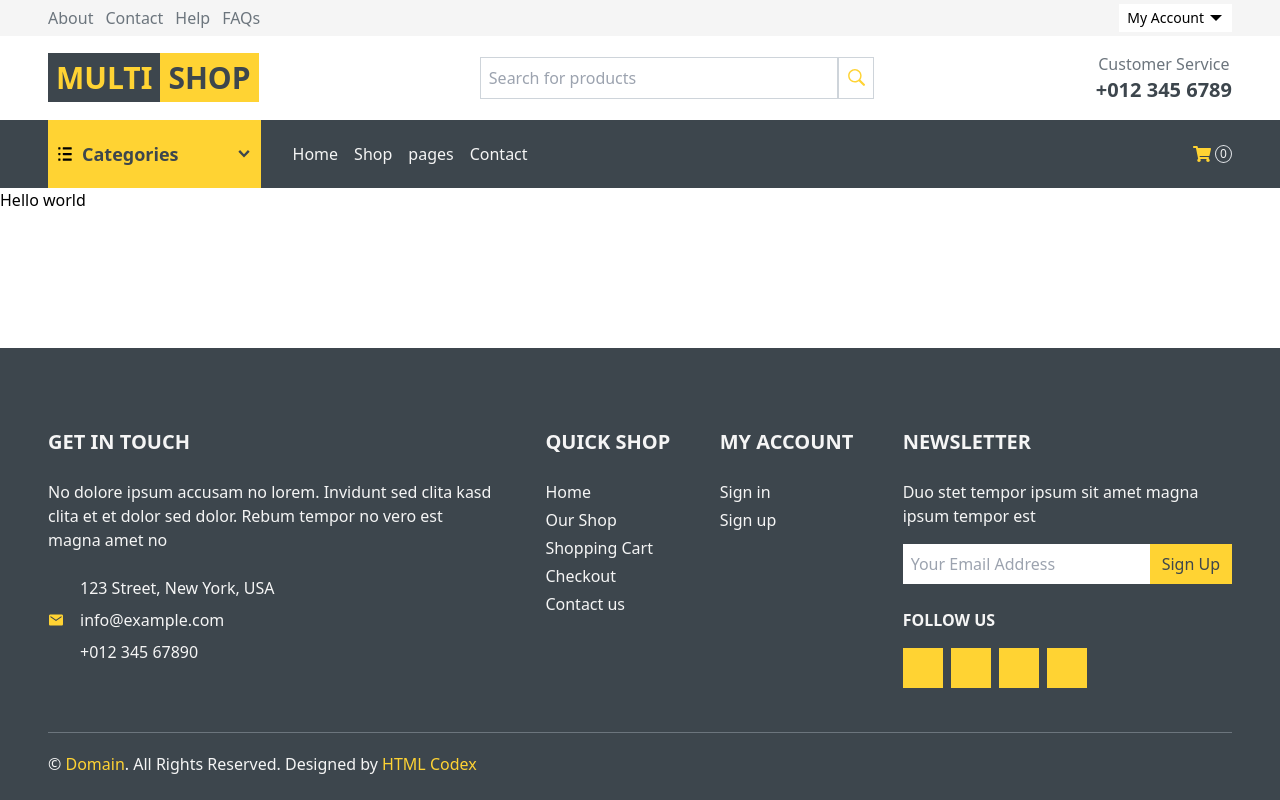
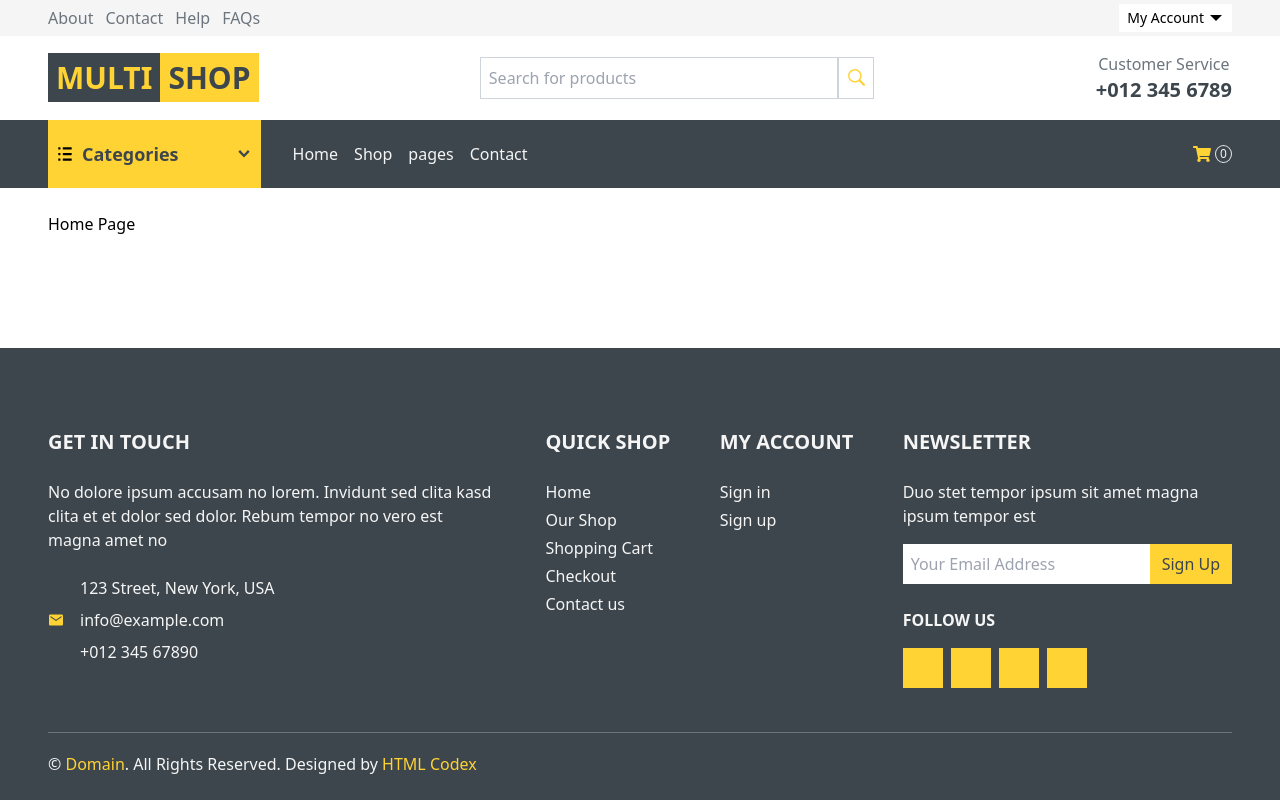
Before and after one commit to Cokejnr7/multishop, a React (Create React App) app: page / in a window 1280 px wide. Built offline with nearby package versions, Linux system fonts and the light colour scheme; some icons are missing.

Commit message:
Route component

```diff
--- a/src/App.js
+++ b/src/App.js
@@ -1,11 +1,15 @@
 import Header from "./components/Header";
 import Footer from "./components/Footer";
+import Home from "./screens/Home";
+import Route from "./components/Route";
 
 const App = () => {
   return (
     <div className="app">
       <Header />
-      <h1>Hello world</h1>
+      <Route path="/">
+        <Home />
+      </Route>
       <Footer />
     </div>
   );
--- /dev/null
+++ b/src/components/Route.js
@@ -0,0 +1,12 @@
+import { useContext } from "react";
+import { NavigationContext } from "../context/navigation";
+
+const Route = ({ path, children }) => {
+  const { currentPath } = useContext(NavigationContext);
+  if (path === currentPath) {
+    return children;
+  }
+  return null;
+};
+
+export default Route;
--- a/src/context/navigation.js
+++ b/src/context/navigation.js
@@ -3,11 +3,11 @@ import { createContext, useEffect, useState } from "react";
 export const NavigationContext = createContext();
 
 const NavigationProvider = ({ children }) => {
-  const [path, setPath] = useState(window.location.pathname);
+  const [currentPath, setCurrentPath] = useState(window.location.pathname);
 
   useEffect(() => {
     const handler = () => {
-      setPath(window.location.pathname);
+      setCurrentPath(window.location.pathname);
     };
 
     window.addEventListener("popstate", handler);
@@ -18,11 +18,11 @@ const NavigationProvider = ({ children }) => {
 
   const navigate = (to) => {
     window.history.pushState({}, "", to);
-    setPath(to);
+    setCurrentPath(to);
   };
 
   return (
-    <NavigationContext.Provider value={{ path, navigate }}>
+    <NavigationContext.Provider value={{ currentPath, navigate }}>
       {children}
     </NavigationContext.Provider>
   );
--- a/src/screens/Home.js
+++ b/src/screens/Home.js
@@ -1,5 +1,10 @@
+import Container from "../components/Container";
 const Home = () => {
-  return <main>Home</main>;
+  return (
+    <main>
+      <Container className="py-6">Home Page</Container>
+    </main>
+  );
 };
 
 export default Home;
```
